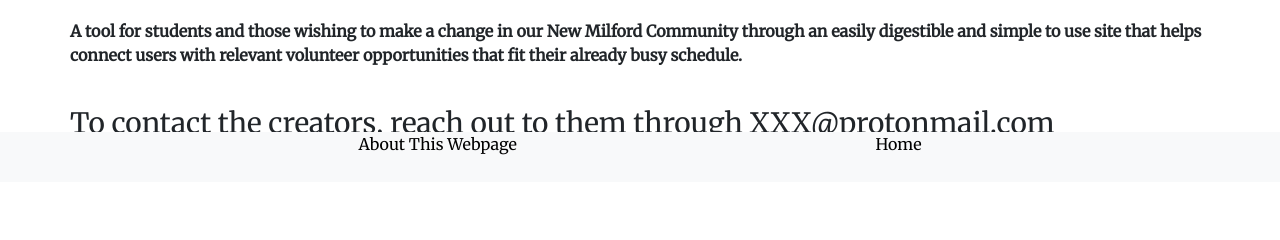
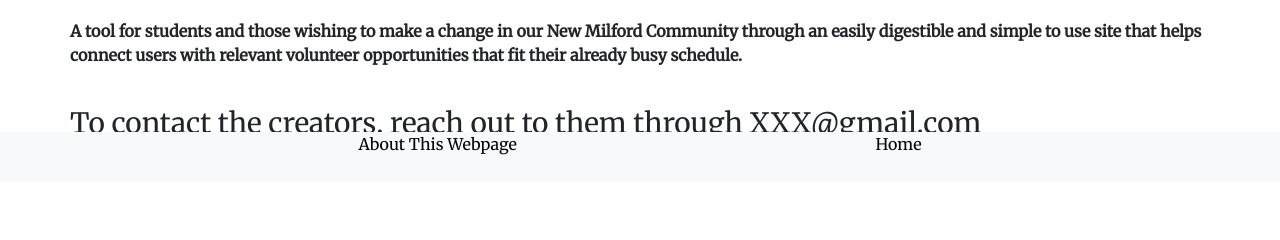
Before and after one commit to dylynhenderson/VolunteeringSchedulingTool, a Flask app: page /about in a window 1280 px wide. Shown: the part 618-858 px from the top of the page. Run offline with Flask 3, Linux system fonts and the light colour scheme.

Commit message:
Update about.html

```diff
--- a/templates/about.html
+++ b/templates/about.html
@@ -6,7 +6,7 @@
     <br>
     <p><b>A tool for students and those wishing to make a change in our New Milford Community through an easily digestible and simple to use site that helps connect users with relevant volunteer opportunities that fit their already busy schedule.</b></p>
     <br>
-    <h3>To contact the creators, reach out to them through XXX@protonmail.com</h3>
+    <h3>To contact the creators, reach out to them through XXX@gmail.com</h3>
 
 
 </div>
```
